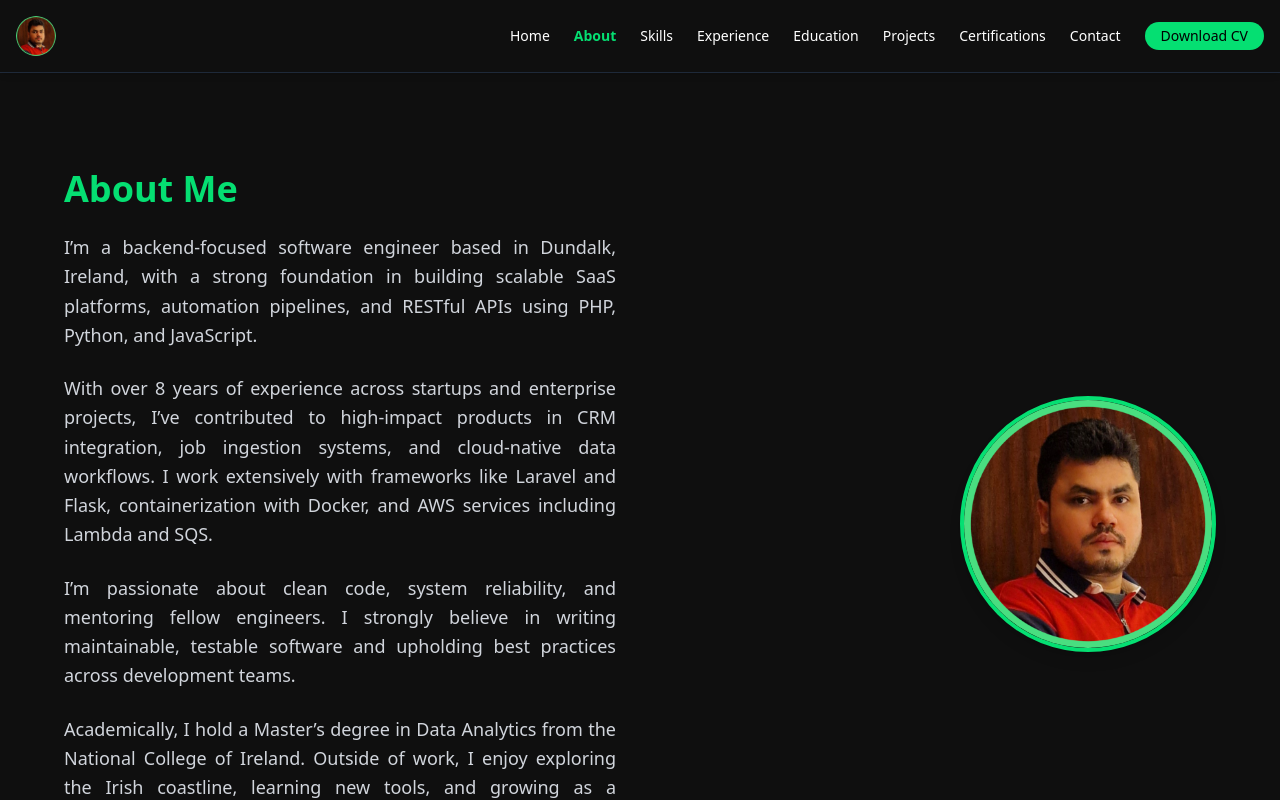
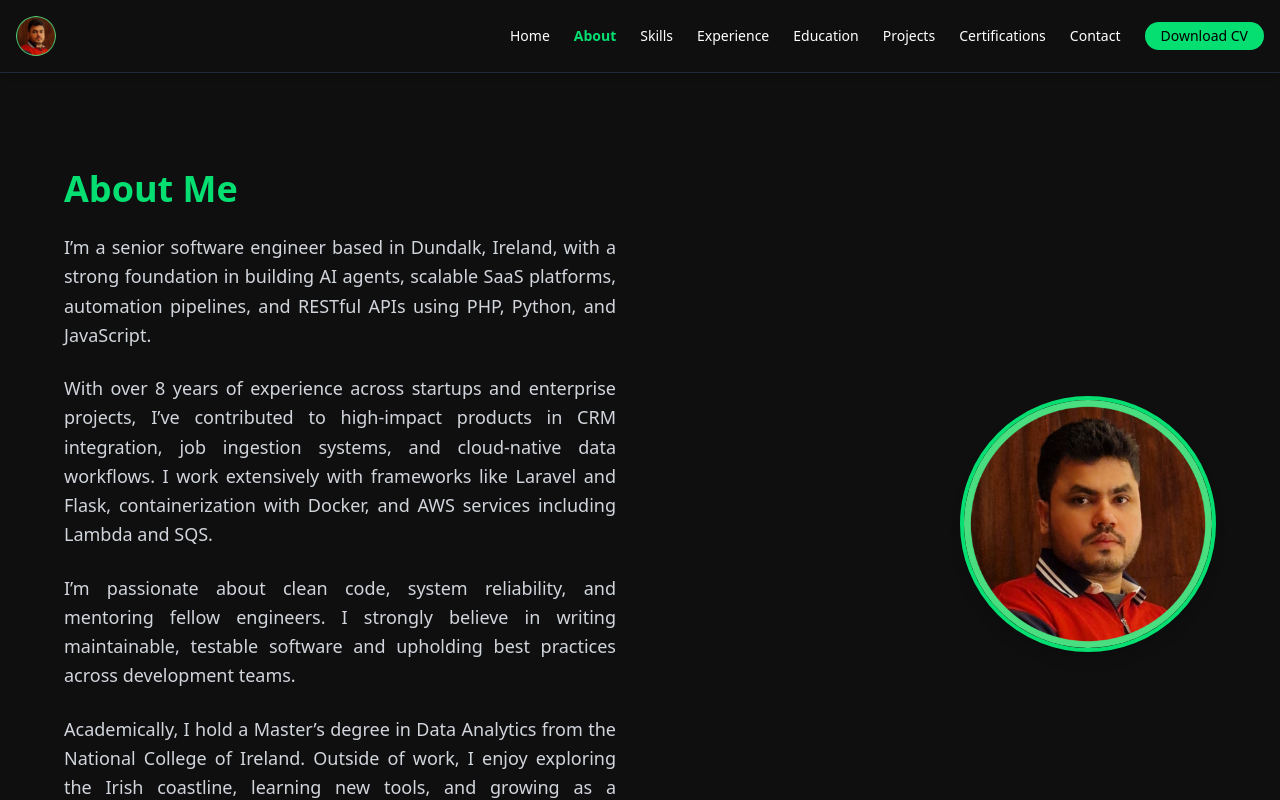
Before and after one commit to yrohit1295/portoflio, a React (Vite) app: page /about in a window 1280 px wide. Shown: the top 800 px of the page. Built offline with nearby package versions, Linux system fonts and the light colour scheme.

Commit message:
Update About.jsx

```diff
--- a/src/pages/About.jsx
+++ b/src/pages/About.jsx
@@ -13,7 +13,7 @@ function AboutPage() {
                     <h2 className="text-3xl md:text-4xl font-bold text-green-400">About Me</h2>
 
                     <p className="text-gray-300 text-base md:text-lg leading-relaxed text-justify">
-                        I’m a backend-focused software engineer based in Dundalk, Ireland, with a strong foundation in building scalable SaaS platforms, automation pipelines, and RESTful APIs using PHP, Python, and JavaScript.
+                        I’m a senior software engineer based in Dundalk, Ireland, with a strong foundation in building AI agents, scalable SaaS platforms, automation pipelines, and RESTful APIs using PHP, Python, and JavaScript.
                     </p>
 
                     <p className="text-gray-300 text-base md:text-lg leading-relaxed text-justify">
```
